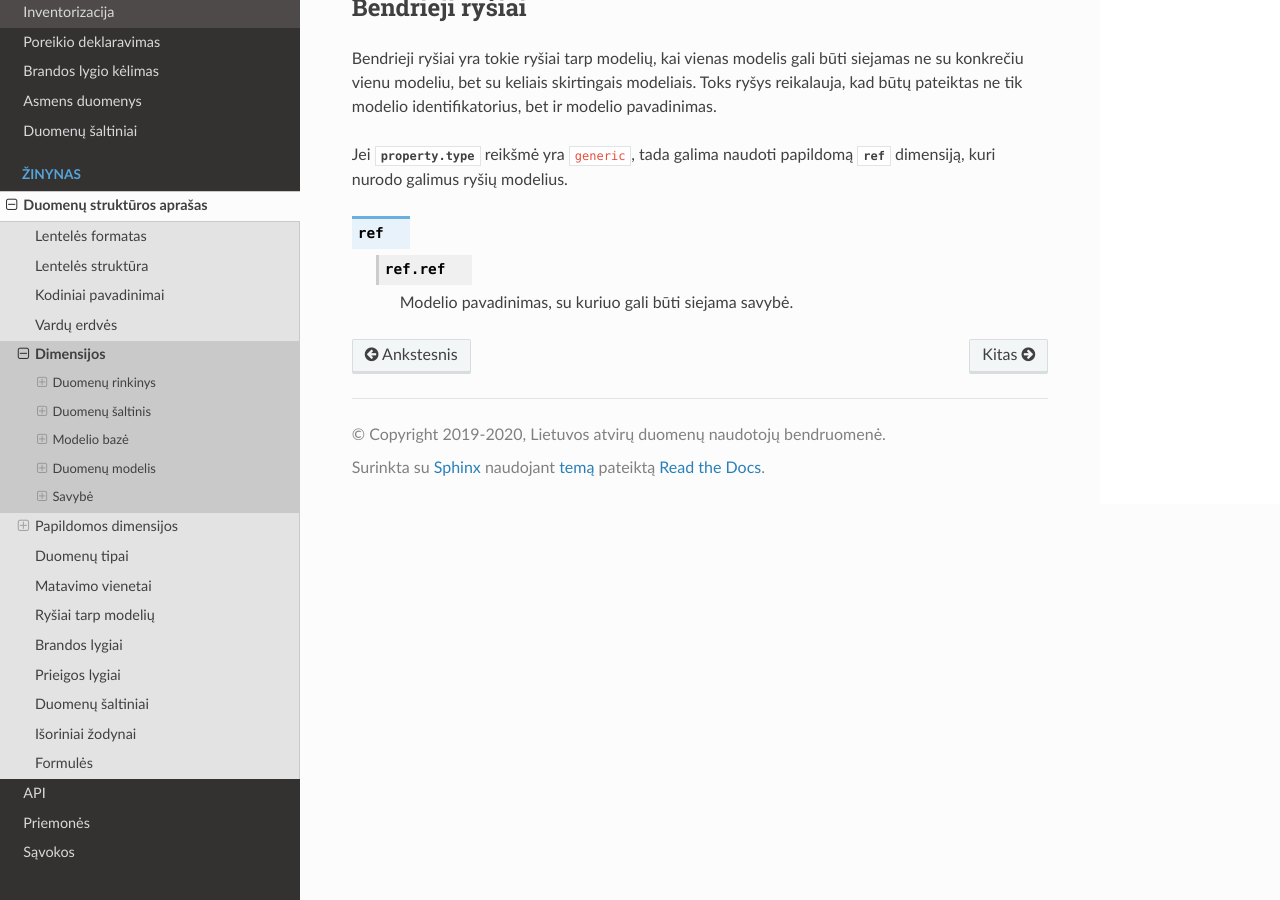
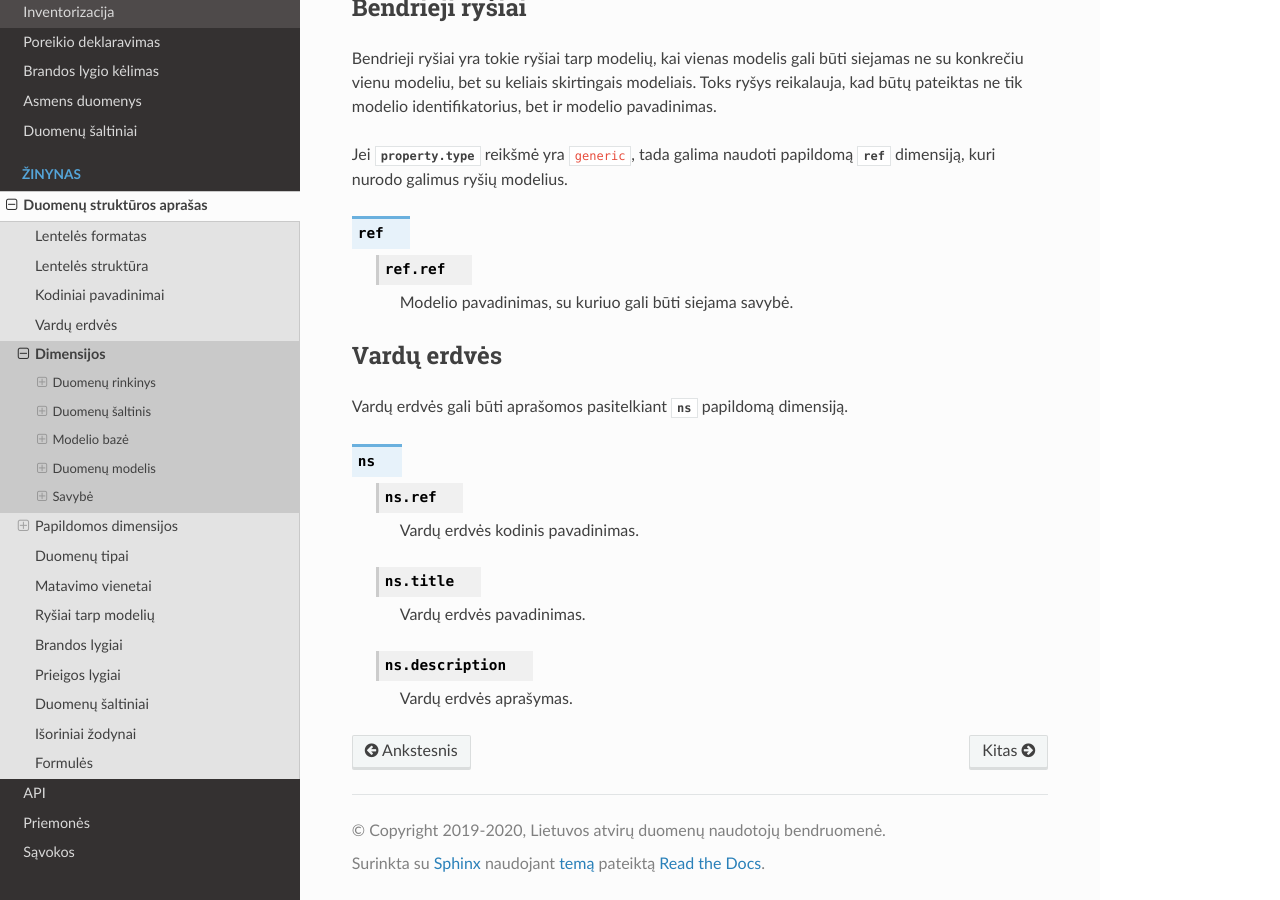
Before and after one commit to atviriduomenys/manifest, a Sphinx documentation site: the page built from docs/dsa/dimensijos.rst, in a window 1280 px wide and 900 px high, scrolled down 15752 px. Built offline with Sphinx 7.4.7 and the Read the Docs theme 2.0.0, drawn with Linux system fonts in a browser that asks for light colours; pages that are not in the unit, such as notebooks, are missing from menus.

Commit message:
Add new ns dimension

```diff
--- a/docs/dsa/dimensijos.rst
+++ b/docs/dsa/dimensijos.rst
@@ -856,3 +856,25 @@ papildomą :data:`ref` dimensiją, kuri nurodo galimus ryšių modelius.
     .. data:: ref.ref
 
         Modelio pavadinimas, su kuriuo gali būti siejama savybė.
+
+
+.. _vardų-erdvės-dimensija:
+
+Vardų erdvės
+------------
+
+Vardų erdvės gali būti aprašomos  pasitelkiant :data:`ns` papildomą dimensiją.
+
+.. data:: ns
+
+    .. data:: ns.ref
+
+        Vardų erdvės kodinis pavadinimas.
+
+    .. data:: ns.title
+
+        Vardų erdvės pavadinimas.
+
+    .. data:: ns.description
+
+        Vardų erdvės aprašymas.
```
